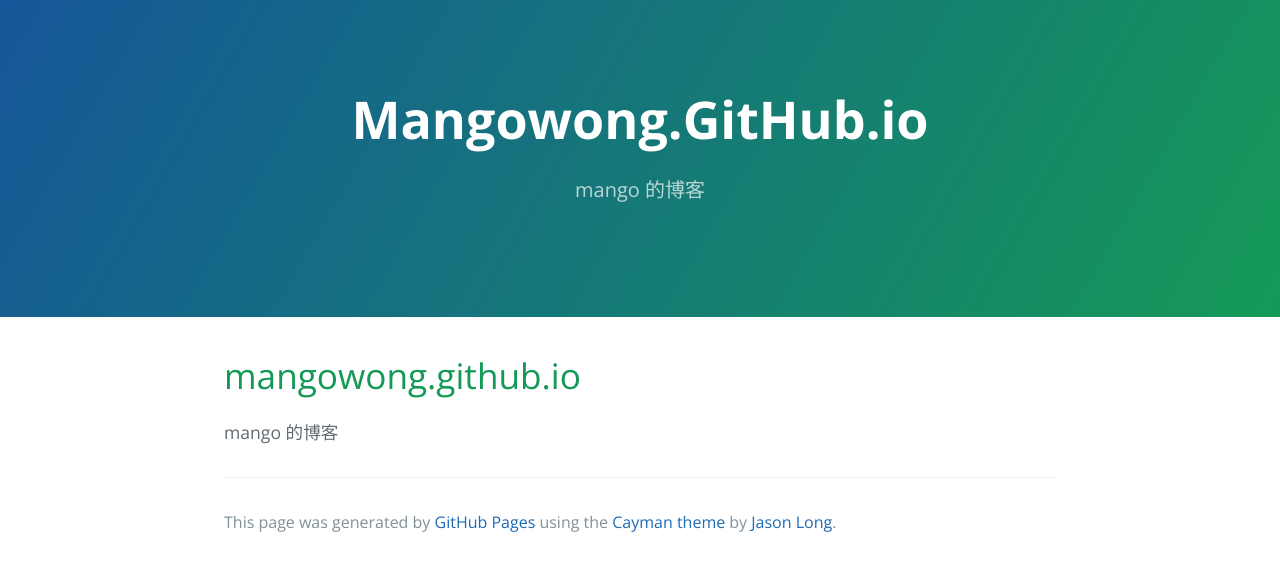
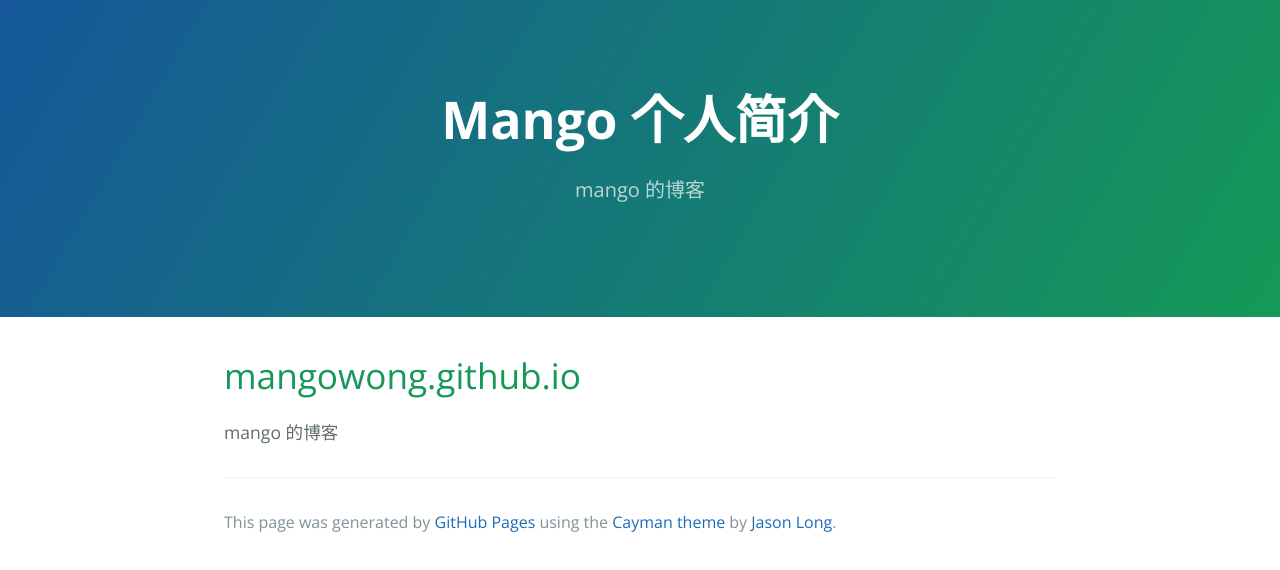
Before and after one commit to mangowong/mangowong.github.io, a plain HTML site: page index.html in a window 1280 px wide. Drawn offline with nearby package versions, Linux system fonts and the light colour scheme.

Commit message:
Update index.html

```diff
--- a/index.html
+++ b/index.html
@@ -11,7 +11,7 @@
   </head>
   <body>
     <section class="page-header">
-      <h1 class="project-name">Mangowong.GitHub.io</h1>
+      <h1 class="project-name">Mango 个人简介</h1>
       <h2 class="project-tagline">mango 的博客</h2>
     </section>
 
```
